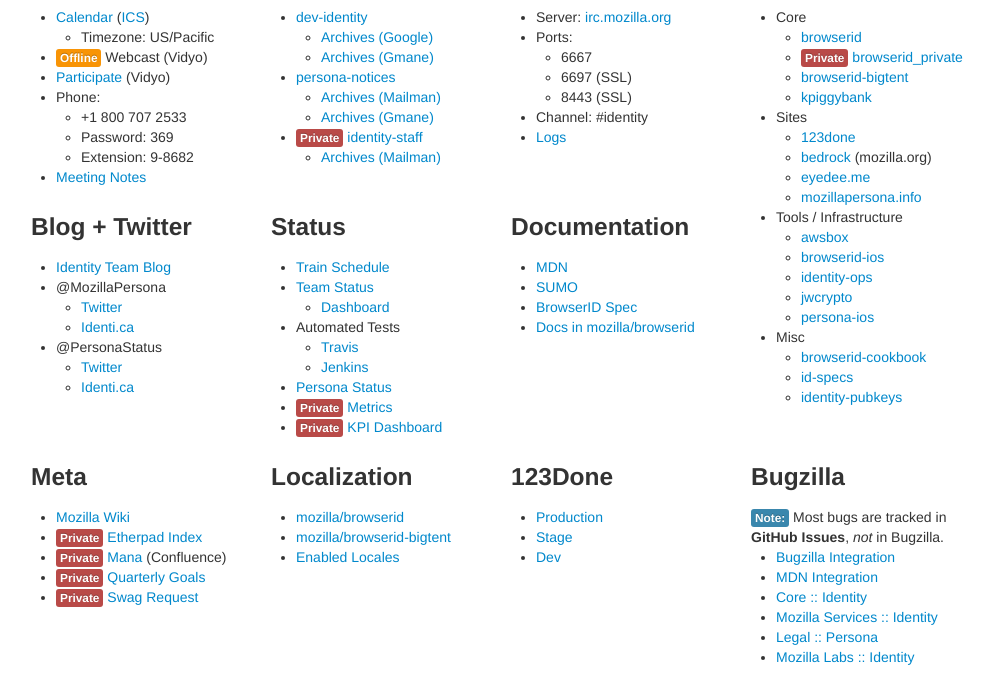
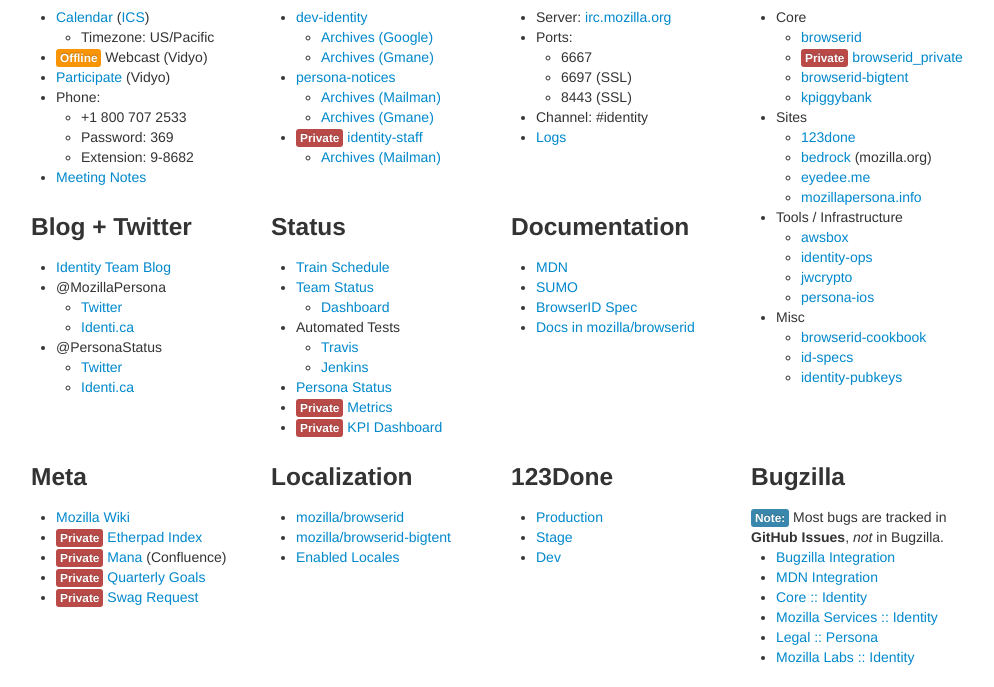
Before and after one commit to callahad/mozillapersona.info, a plain HTML site: page index.html in a window 1280 px wide. Shown: the part 113-800 px from the top of the page, without its empty margins (139-1133 px from the left). Drawn offline with Linux system fonts and the light colour scheme.

Commit message:
Remote link to deprecated browserid-ios repo

```diff
--- a/index.html
+++ b/index.html
@@ -131,7 +131,6 @@
             <li>Tools / Infrastructure</li>
             <ul>
               <li><a href="https://github.com/mozilla/awsbox">awsbox</a></li>
-              <li><a href="https://github.com/mozilla/browserid-ios">browserid-ios</a></li>
               <li><a href="https://github.com/mozilla/identity-ops">identity-ops</a></li>
               <li><a href="https://github.com/mozilla/jwcrypto">jwcrypto</a></li>
               <li><a href="https://github.com/mozilla/persona-ios">persona-ios</a></li>
```
